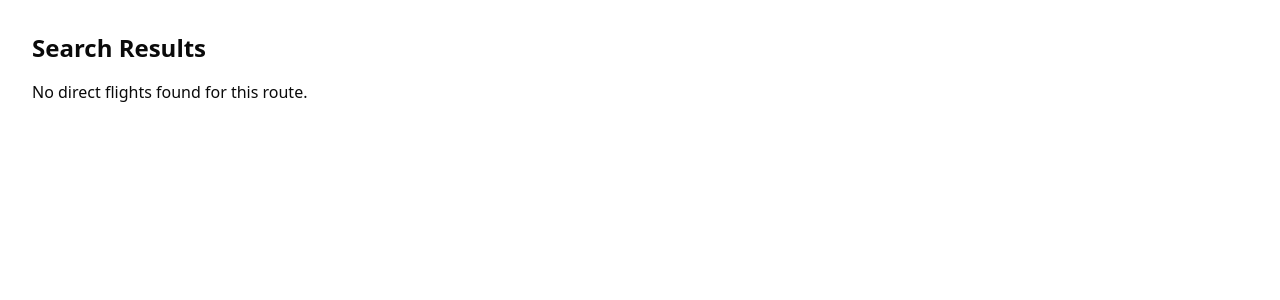
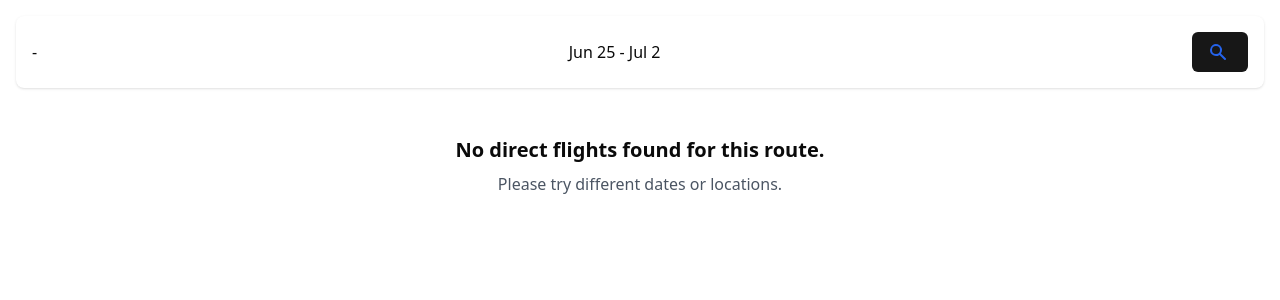
Before and after one commit to AdityaUmale/flight-search, a Next.js app: page /search-results in a window 1280 px wide. Shown: the top 300 px of the page. Built offline with nearby package versions, Linux system fonts and the light colour scheme.

Commit message:
functionality done

```diff
--- a/app/search-results/page.tsx
+++ b/app/search-results/page.tsx
@@ -1,34 +1,78 @@
-// app/search-results/page.tsx
 'use client'
-
 import React from 'react';
 import { useSearchParams } from 'next/navigation';
 import flightConnections from '@/data/flightConnections.json';
+import Image from 'next/image';
+import { Button } from '@/components/ui/button';
 
-const SearchResults = () => {
+const SearchResults: React.FC = () => {
   const searchParams = useSearchParams();
   const from = searchParams.get('from');
   const to = searchParams.get('to');
+  const date = searchParams.get('date') || 'Jun 25 - Jul 2';
 
+  // Filter flights based on 'from' and 'to' params
   const availableFlights = flightConnections.connections.filter(
     (flight) => flight.from === from && flight.to === to
   );
 
   return (
-    <div className="container mx-auto p-8">
-      <h2 className="text-2xl font-bold mb-4">Search Results</h2>
+    <div className="container mx-auto p-4">
+      <div className="bg-white rounded-lg shadow p-4 mb-4">
+        <div className="flex justify-between items-center">
+          <div>
+            <span className="font-semibold">{from}</span> - <span className="font-semibold">{to}</span>
+          </div>
+          <div>{date}</div>
+          <div>
+            <Button className="text-blue-600">
+              <svg xmlns="http://www.w3.org/2000/svg" className="h-5 w-5 inline-block mr-1" viewBox="0 0 20 20" fill="currentColor">
+                <path fillRule="evenodd" d="M8 4a4 4 0 100 8 4 4 0 000-8zM2 8a6 6 0 1110.89 3.476l4.817 4.817a1 1 0 01-1.414 1.414l-4.816-4.816A6 6 0 012 8z" clipRule="evenodd" />
+              </svg>
+            </Button>
+          </div>
+        </div>
+      </div>
+
       {availableFlights.length > 0 ? (
-        availableFlights.map((flight, index) => (
-          <div key={index} className="flight-item bg-white shadow-md rounded-lg p-4 mb-4">
-            <h3 className="text-xl font-semibold">{flight.airline} - {flight.flightNumber}</h3>
-            <p>Departure: {flight.departureTime}</p>
-            <p>Arrival: {flight.arrivalTime}</p>
-            <p>Duration: {flight.duration}</p>
-            <p className="font-bold">Price: ${flight.price}</p>
+        <>
+          <div className="text-sm text-gray-600 mb-4">
+            Showing {availableFlights.length} results
           </div>
-        ))
+
+          {availableFlights.map((flight, index) => (
+            <div key={index} className="bg-white rounded-lg shadow mb-4 p-4">
+              <div className="flex items-center justify-between">
+                <div className="flex items-center">
+                  <Image src={`/${flight.airline.toLowerCase().replace(/\s+/g, '-')}-logo.png`} alt={flight.airline} width={24} height={24} className="mr-2" />
+                  <div>
+                    <div>{flight.airline} • {flight.flightNumber}</div>
+                    <div className="text-sm">
+                      {flight.departureTime} - {flight.arrivalTime}
+                    </div>
+                  </div>
+                </div>
+                <div className="text-right">
+                  <div>{flight.from} - {flight.to}</div>
+                  <div className="text-sm">{flight.duration}</div>
+                </div>
+                <div className="text-right">
+                  <div>Non stop</div>
+                </div>
+                <div className="text-right">
+                  <div className="text-xs text-gray-500">from</div>
+                  <div className="font-semibold">AED {parseFloat(flight.price).toFixed(2)}</div>
+                  <button className="bg-green-700 text-white px-4 py-1 rounded mt-1 text-sm">Select</button>
+                </div>
+              </div>
+            </div>
+          ))}
+        </>
       ) : (
-        <p>No direct flights found for this route.</p>
+        <div className="text-center py-8">
+          <p className="text-xl font-semibold">No direct flights found for this route.</p>
+          <p className="text-gray-600 mt-2">Please try different dates or locations.</p>
+        </div>
       )}
     </div>
   );
```
